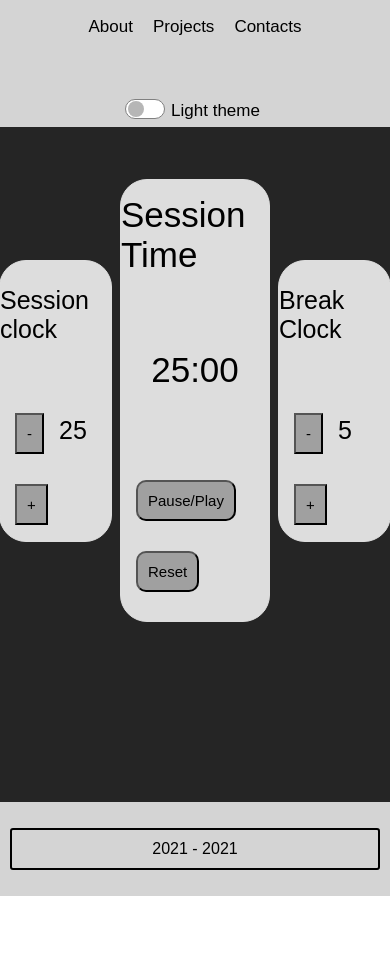
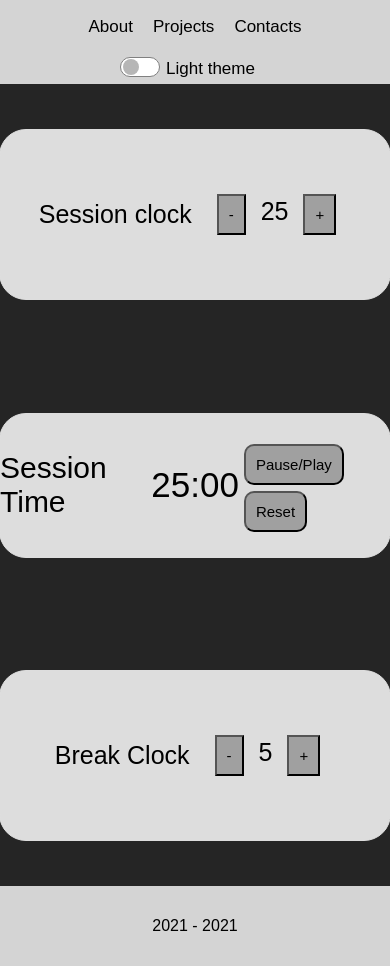
Before and after one commit to z12zt0/react-page, a React (Create React App) app: page /clock in a window 390 px wide. Before the commit the page ends 896 px from the top, so only its background shows below. Built offline with nearby package versions, Linux system fonts and the light colour scheme; a web font is replaced by a local one.

Commit message:
fixed CSS for mobile screen resolutions

```diff
--- a/src/App.css
+++ b/src/App.css
@@ -33,6 +33,7 @@ body {
 
 .responsive-div {
   transition: background .5s ease-out;
+  width: 100%;
 }
 
 .responsive-text {
@@ -100,7 +101,7 @@ a {
   color: var(--text-color);
   top: -6px;
   text-align: start;
-  padding: 0 10px 0 3px;
+  padding: 0 20px 0 3px;
 
   cursor: pointer;
 }
@@ -109,7 +110,6 @@ a {
 
 #bodyDiv__navbar {
  height: 10vh;
- width: 100%;
 
  position: fixed;
 
@@ -167,7 +167,6 @@ a {
 /* Welcome section */
 
 #bodyDiv__about {
-  width: 100%;
   height: 100vh;
 
   display: flex;
@@ -196,7 +195,7 @@ a {
 /* Projects page */
 
 #bodyDiv__projects {
-  padding: 20vh 15px;
+  padding-top: 20vh;
 
   min-height: 60vh;
 
@@ -210,10 +209,9 @@ a {
 #bodyDiv__projects__projects-grid {
   display: grid;
 
-  width: 100%;
   margin-top: 20vh;
 
-  grid-template-columns: repeat(auto-fill, minmax(500px, 1fr));
+  grid-template-columns: repeat(auto-fill, 1fr);
   grid-template-rows: auto;
   gap: 12px;
 }
@@ -244,7 +242,6 @@ img.project-tile__img {
 
 #bodyDiv__contacts {
   min-height: 80vh;
-  width: 100%;
   background: var(--contacts-color);
 }
 
@@ -258,14 +255,18 @@ img.project-tile__img {
 }
 
 #bodyDiv__contacts__contacts-wrapper {
-  margin-left: 15%;
-  width: 70%;
+  margin: auto;
+  width: 70vw;
+
+  padding-bottom: 5vh;
 }
 
 #contacts-wrapper__grid_holder {
   display: grid;
 
-  grid-template-columns: repeat(auto-fit, minmax(200px, 1fr));
+  grid-template-columns: repeat(auto-fill, 300px);
+  justify-content: center;
+
   justify-items: center;
   align-items: center;
   gap: 50px;
@@ -286,7 +287,7 @@ img.project-tile__img {
 }
 
 .contacts-info span {
-  margin: 10px;
+  margin: 10px 10px 10px 0;
 }
 
 .contacts-info:hover {
@@ -297,7 +298,7 @@ path {
   transition: 0.5s;
 }
 
-/* maybe should use JS for automatic color apply on the new icons */
+
 .contacts-info:nth-of-type(1):hover path {
   fill:rgb(46, 69, 199);
 }
@@ -312,17 +313,15 @@ path {
 }
 
 
-
 /* footer */
 
 footer.responsive-div {
-  padding: 10px;
+  padding: 5px 0;
   text-align: center;
   background: var(--nav-color);
 }
 
 footer.responsive-div p {
-  position: relative;
   padding: 10px;
 }
 
@@ -330,15 +329,13 @@ footer.responsive-div p::after {
   content: "Congratulations! By scrolling all the way down here, you have officially completed this website.";
 
   display: none;
-  position: absolute;
 
   color: var(--text-color);
+  background: var(--nav-color);
 
-  max-width: 50vw;
-
-  top: -110px;
-  left: 50%;
-  margin-left: -25%;
+  width: 50vw;
+  margin: auto;
+  padding-top: 15px;
 }
 
 footer.responsive-div p:hover::after {
@@ -364,57 +361,11 @@ footer.responsive-div p:hover::after {
 
       place-items: center;
   }
-
-  /* contacts: icons and text */
-
-  #contacts-sources li a {
-      padding: 15px 0;
-  }
-
-  #contacts-sources li:first-child a span {
-      margin-left: 5px;
-  }
-
-  #contacts-sources li:nth-child(3) a {
-      margin-left: 15px;
-  }
-
-  #contacts-sources li:nth-child(4) a {
-      margin-left: 19px;
-  }
-
-  #contacts-sources li:nth-child(5) a {
-      margin-left: 10px;
-  }
-
-  #contacts-sources li:last-child a span {
-      margin-left: 3px;
-  }
-
-  /* footer */
-
-  footer p {
-      border: 2px solid black;
-      border-radius: 3px;
-
-      padding: 10px;
-  }
-
-  footer p::after {
-      position: absolute;
-
-      min-width: 80vw;
-      margin-left: -45%;
-  }
-
-  /* navbar */
-
-
 }
 
 @media (max-width: 465px) {
   #bodyDiv__navbar {
-      height: 15vh;
+      height: 10vh;
       min-height: 80px;
 
       flex-direction: column;
@@ -426,13 +377,3 @@ footer.responsive-div p:hover::after {
       margin-left: 5px;
   }
 }
-
-@media (max-width: 335px) {
-  footer p {
-      border: none;
-  }
-
-  footer p:hover::after {
-      display: none;
-  }
-}
--- a/src/projects/calc/App.css
+++ b/src/projects/calc/App.css
@@ -1,7 +1,3 @@
-/* body {
-  height: 97.5vh;
-  background: linear-gradient(60deg, green, blue) ;
-} */
 
 #calc-wrapper {
   display: flex;
@@ -10,7 +6,6 @@
   height: 100vh;
 
   background: linear-gradient(60deg, green, blue) ;
-  /* don't know why, but it works like that */
 }
 
 #calc {
@@ -18,6 +13,8 @@
   grid-template-columns: repeat(4, 70px);
   grid-template-rows: auto;
   background-color: rgb(172, 255, 47);
+
+  margin-top: 10vh;
 }
 
 /* Button and result */
--- a/src/projects/clock/App.css
+++ b/src/projects/clock/App.css
@@ -110,3 +110,38 @@
   visibility: visible;
   top: 0%;
 }
+
+@media (max-width: 600px) {
+  #clock-holder {
+    margin-top: 10vh;
+
+    grid-template-columns: 1fr;
+    grid-template-rows: repeat(3, 1fr);
+  }
+
+  .time-block {
+    flex-direction: row;
+    font-size: 25px;
+
+    height: 20vh;
+    width: 100%;
+
+    justify-content: center;
+    align-items: center;
+  }
+  .time-block:not(#main-timer) p {
+    margin-right: 10px;
+  }
+
+  #main-timer span {
+    font-size: 30px;
+    margin-right: -5px;
+  }
+  #time-left {
+    position: relative;
+    right: 5px;
+  }
+  #clock-holder #main-timer button {
+    margin: 0px;
+  }
+}
--- a/src/projects/markdown/App.css
+++ b/src/projects/markdown/App.css
@@ -32,3 +32,12 @@
     background-color: rgb(255, 255, 255);
     overflow: auto;
 }
+
+@media (max-width: 465px) {
+    #root__header {
+        padding-top: 5vh;
+    }
+    #root__app {
+        grid-template-columns: 1fr;
+    }
+}
--- a/src/projects/rqm/App.css
+++ b/src/projects/rqm/App.css
@@ -83,3 +83,9 @@ div#quote-box {
     color: inherit;
     text-decoration: underline;
 }
+
+@media (max-width: 500px) {
+    div#quote-box {
+        width: 90vw;
+    }
+}
--- a/src/projects/weather/CSS/authPage.css
+++ b/src/projects/weather/CSS/authPage.css
@@ -20,3 +20,9 @@
 #app__auth__form button {
     width: 15%;
 }
+
+@media (max-height: 600px) {
+    #app__auth {
+        margin: 10vh 0;
+    }
+}
--- a/src/projects/weather/CSS/cityCard.css
+++ b/src/projects/weather/CSS/cityCard.css
@@ -64,3 +64,16 @@
 #warning-button {
     margin: auto;
 }
+
+@media (max-width: 500px) {
+    #mainCard {
+        min-width: 95vw;
+    }
+    #mainCard__percipitation > img {
+        margin-bottom: 5px;
+        margin-top: 0;
+    }
+    #mainCard__addInfo div:last-child {
+        margin-left: 5px;
+    }
+}
--- a/src/projects/weather/CSS/historyBar.css
+++ b/src/projects/weather/CSS/historyBar.css
@@ -8,3 +8,11 @@
     display: grid;
     grid-template: repeat(5, 1fr) / repeat(2, 1fr);
 }
+
+@media (max-width: 500px) {
+    #history-bar {
+        grid-template-columns: 1fr;
+        grid-template-rows: auto;
+    }
+
+}
--- a/src/projects/weather/CSS/historySmallCard.css
+++ b/src/projects/weather/CSS/historySmallCard.css
@@ -26,3 +26,21 @@
     max-width: 85px;
     width: auto;
 }
+
+@media (max-width: 500px) {
+    .smallCard {
+        flex-direction: column;
+        justify-content: space-between;
+        align-items: center;
+        margin: 15px 0;
+
+        width: 100vw;
+    }
+    .smallCard > img {
+        max-width: 90%;
+        width: auto;
+    }
+    .smallCard > div p {
+        font-size: 2.5rem;
+    }
+}
```
